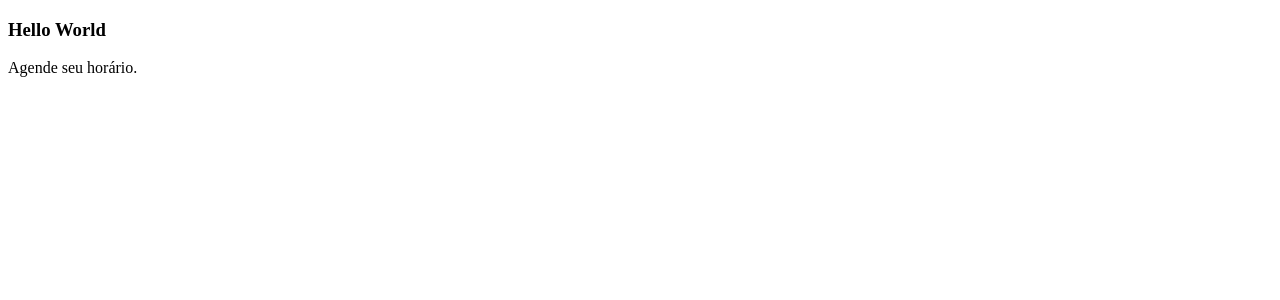
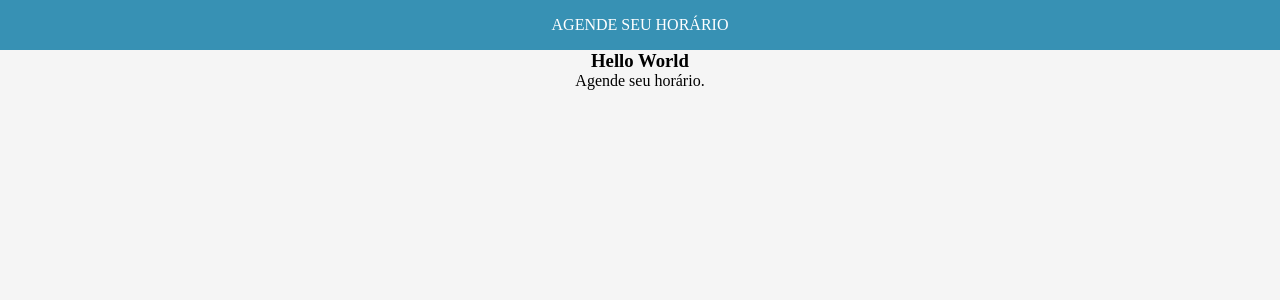
Before and after one commit to joonasmartinez/agenda-academia, a React (Vite) app: page / in a window 1280 px wide. Shown: the top 300 px of the page. Built offline with nearby package versions, Linux system fonts and the light colour scheme.

Commit message:
Add Components

```diff
--- a/src/App.jsx
+++ b/src/App.jsx
@@ -1,9 +1,13 @@
 import { useState } from 'react'
+import { Header } from './components/header';
+import Global from "./GlobalStyles";
 
 function App() {
 
   return (
     <div className="App">
+      <Global/>
+      <Header/>
       <h3>Hello World</h3>
       <p>Agende seu horário.</p>
     </div>
--- /dev/null
+++ b/src/GlobalStyles.jsx
@@ -0,0 +1,27 @@
+import { createGlobalStyle} from "styled-components";
+
+const Global = createGlobalStyle`
+    *{
+        margin:0;
+        padding:0;
+        box-sizing:border-box;
+    }
+    body{
+        background:whitesmoke;
+
+    }
+    .App{
+        display:flex;
+        flex-direction:column;
+        align-items:center;
+        min-height: 66.9vh;
+        /* min-width: 460px; */
+    }
+    @media(max-width:500px) {
+    .App{
+        width: 100%;
+    }
+}
+`
+
+export default Global;
--- /dev/null
+++ b/src/components/header/index.jsx
@@ -0,0 +1,10 @@
+import React from 'react';
+import * as C from './styles';
+
+export const Header = () => {
+    return (
+
+        <C.Header>AGENDE SEU HORÁRIO</C.Header>
+
+    )
+}
--- /dev/null
+++ b/src/components/header/styles.jsx
@@ -0,0 +1,13 @@
+import styled from "styled-components";
+
+export const Header = styled.header`
+    position: relative;
+    bottom: 0%;
+    display: flex;
+    justify-content: center;
+    align-items: center;
+    background-color: #3791b4;
+    height:50px;
+    width: 100%;
+    color:white;
+`;
```
